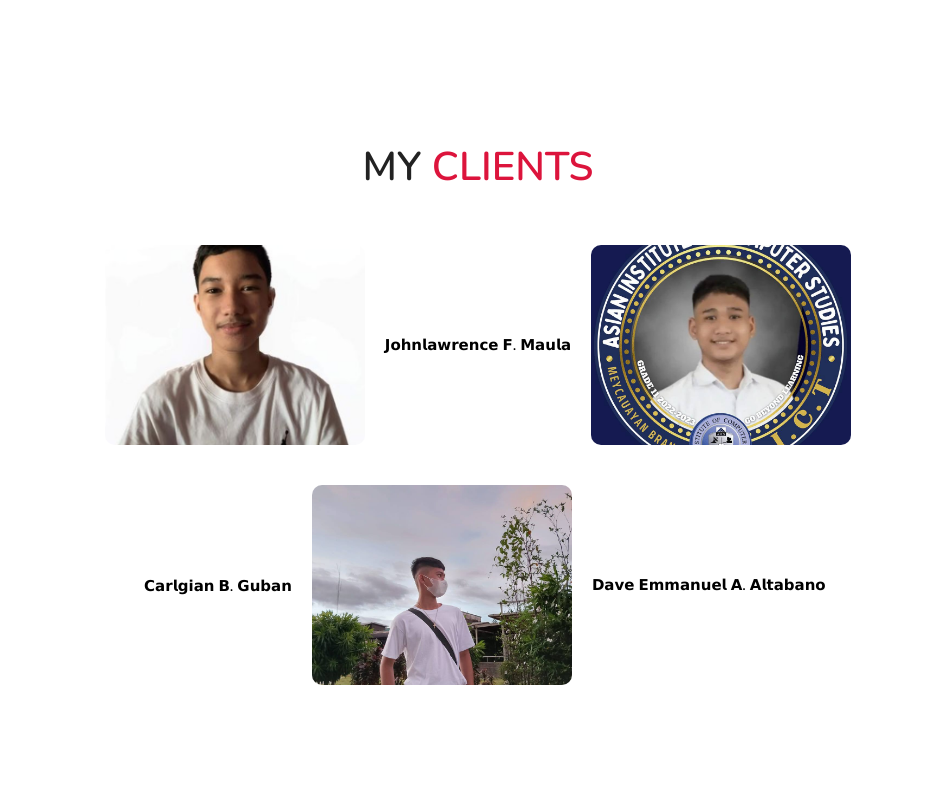
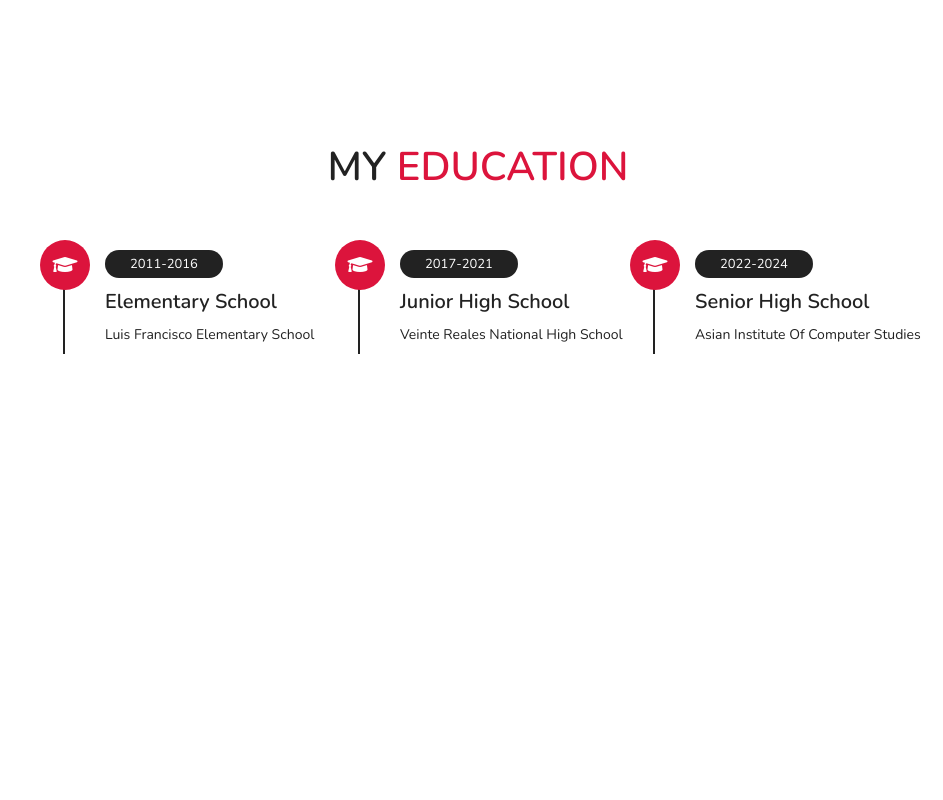
Before and after one commit to Ivhan23/Ivhan-Website, a plain HTML site: page Index.html in a window 1280 px wide. Shown: the part 1480-2280 px from the top of the page, without its empty margins (337-1280 px from the left). Drawn offline with nearby package versions, Linux system fonts and the light colour scheme.

Commit message:
Update Index.html

```diff
--- a/Index.html
+++ b/Index.html
@@ -34,7 +34,7 @@
      <ul>
          <li><a href="#home">Home</a></li>
          <li><a href="#about">About</a></li>
-
+         <li><a href="#education">Education</a></li>
          <li><a href="#clients">Clients</a></li>
          <li><a href="#contact">Contact</a></li>
      </ul>
@@ -90,6 +90,38 @@
 </section>
 
 <!-- About Section Ends -->
+
+<!-- Education Section Starts -->
+
+<section class="education" id="education">
+    <h1 class="heading">My <span>Education</span></h1>
+    <div class="box-container">
+
+        <div class="box">
+            <i class="fas fa-graduation-cap"></i>
+            <span>2011-2016</span>
+            <h3>Elementary School</h3>
+            <p>Luis Francisco Elementary School</p>
+        </div>
+
+        <div class="box">
+            <i class="fas fa-graduation-cap"></i>
+            <span>2017-2021</span>
+            <h3>Junior High School</h3>
+            <p>Veinte Reales National High School</p>
+        </div>
+
+        <div class="box">
+            <i class="fas fa-graduation-cap"></i>
+            <span>2022-2024</span>
+            <h3>Senior High School</h3>
+            <p>Asian Institute of Computer Studies</p>
+        </div>
+
+    </div>
+</section>
+
+<!-- Education Section Ends -->
 
 <!-- Clients Section Starts -->
 
```
